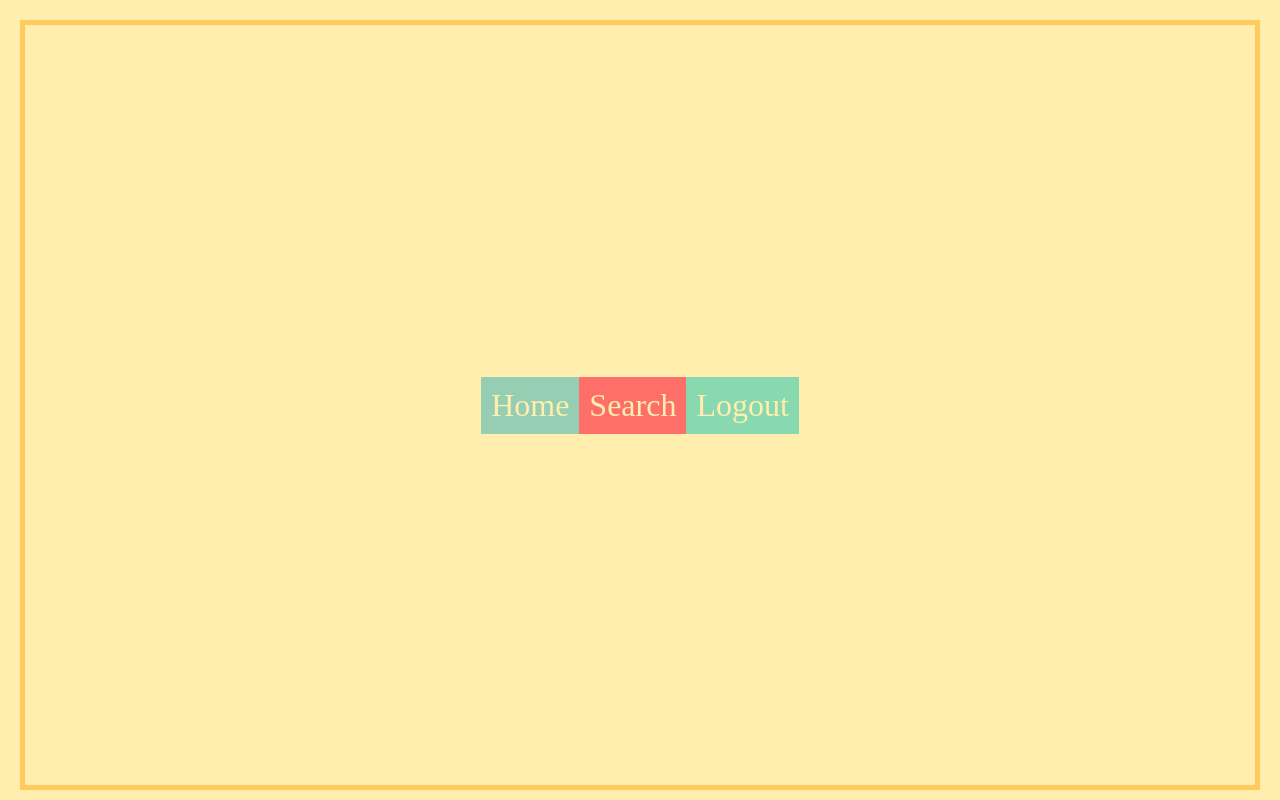
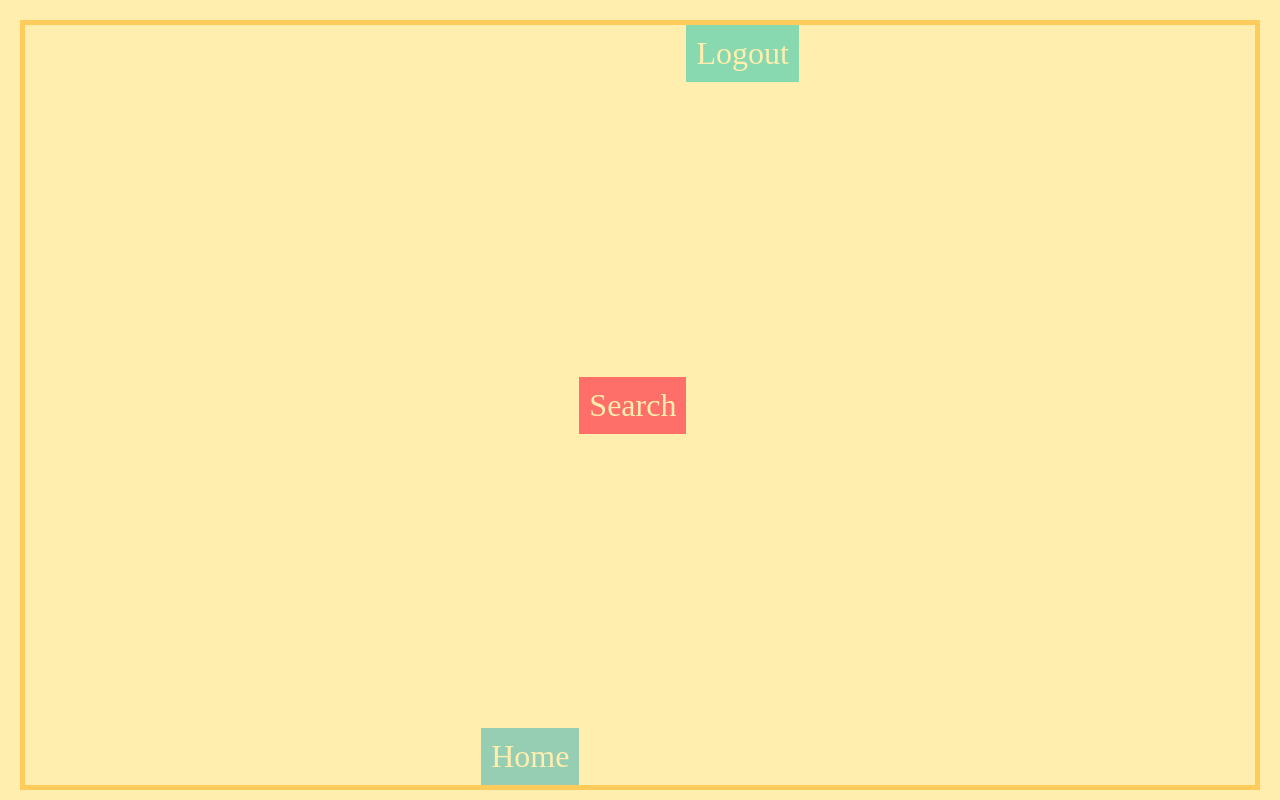
Before and after one commit to Shash-cre-dev/Web-Development-2023, a plain HTML site: page Front End/CSS/Flex box/6 Align Items/index.html in a window 1280 px wide. Drawn offline with Linux system fonts and the light colour scheme.

Commit message:
Align Items

```diff
--- a/Front End/CSS/Flex box/6 Align Items/index.css
+++ b/Front End/CSS/Flex box/6 Align Items/index.css
@@ -6,3 +6,13 @@
     justify-content: center;
     align-items: center;
 }
+
+
+.home {
+    align-self: flex-end;
+  }
+
+
+.logout{
+    align-self: flex-start;
+}
```
